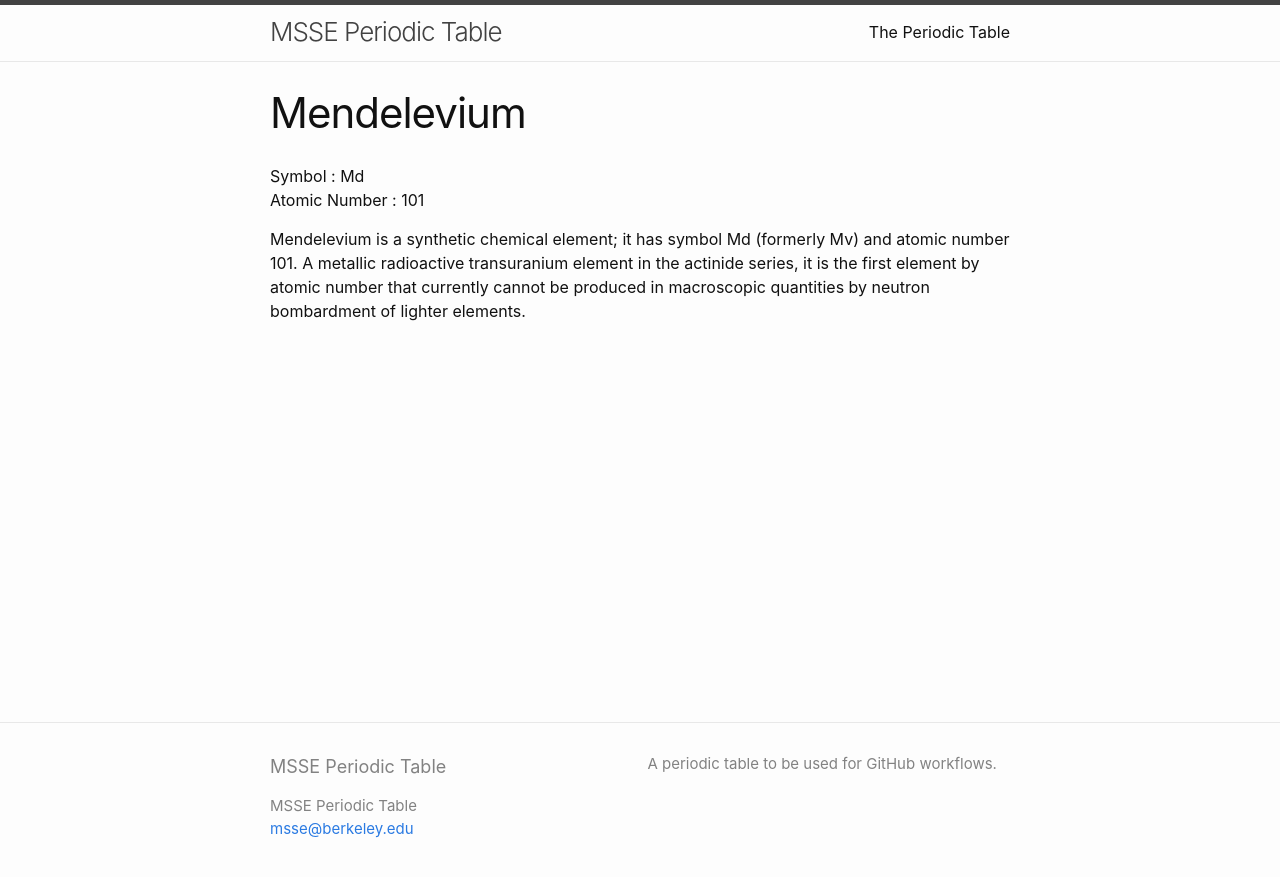
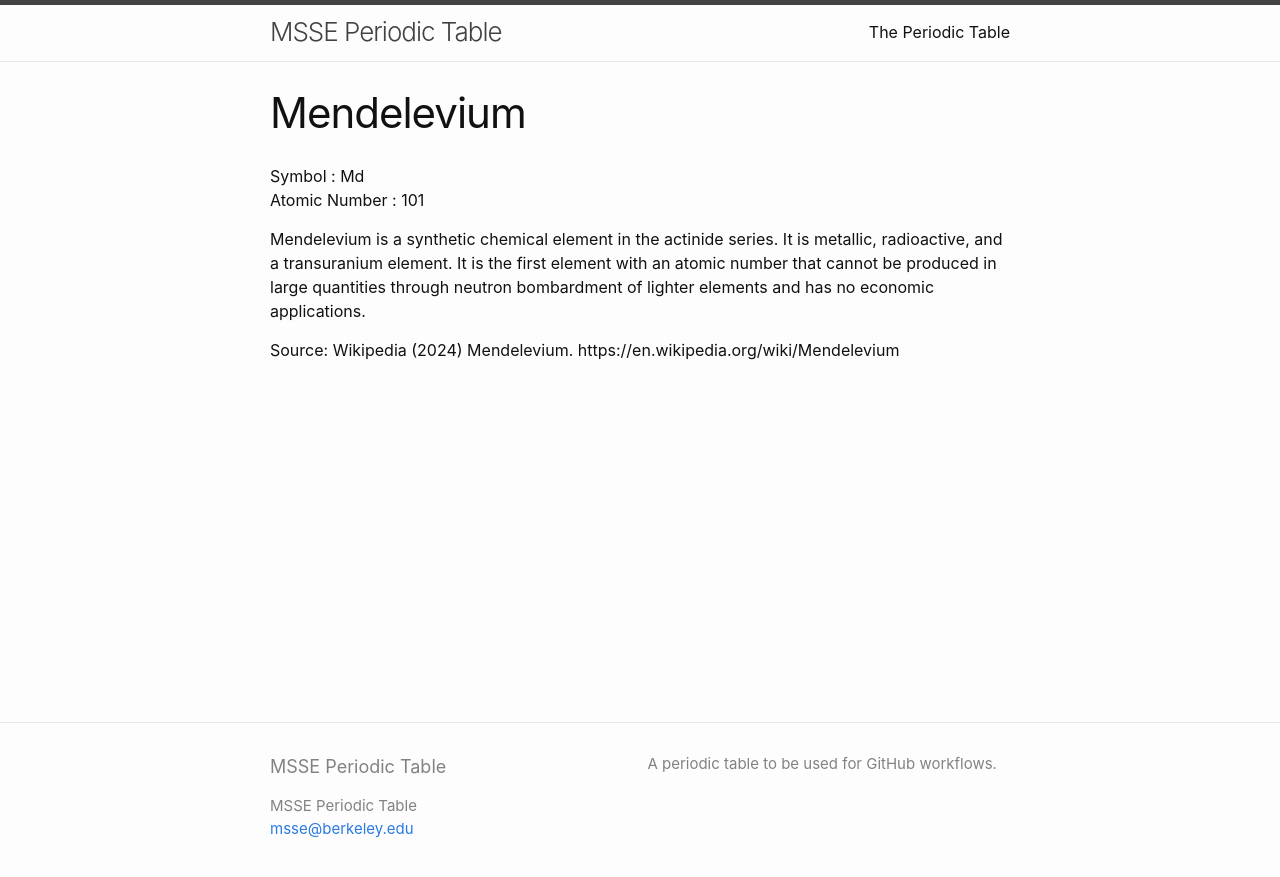
Before and after one commit to msse-chem-280-2024/periodic-table, a Jekyll site: the page built from elements/Mendelevium.md, in a window 1280 px wide. Shown: the top 877 px of the page. Built offline with Jekyll 4.4.1, drawn with Linux system fonts in a browser that asks for light colours.

Commit message:
Update Mendelevium.md

```diff
--- a/elements/Mendelevium.md
+++ b/elements/Mendelevium.md
@@ -6,4 +6,6 @@ title: Mendelevium
 Symbol : Md
 Atomic Number : 101
 
-Mendelevium is a synthetic chemical element; it has symbol Md (formerly Mv) and atomic number 101. A metallic radioactive transuranium element in the actinide series, it is the first element by atomic number that currently cannot be produced in macroscopic quantities by neutron bombardment of lighter elements.
+Mendelevium is a synthetic chemical element in the actinide series. It is metallic, radioactive, and a transuranium element. It is the first element with an atomic number that cannot be produced in large quantities through neutron bombardment of lighter elements and has no economic applications.
+
+Source: Wikipedia (2024) Mendelevium. https://en.wikipedia.org/wiki/Mendelevium
```
